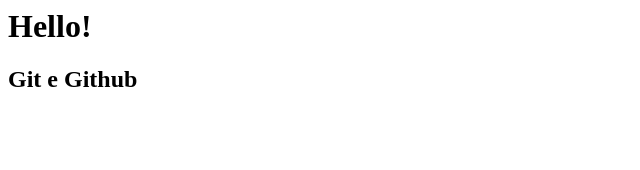
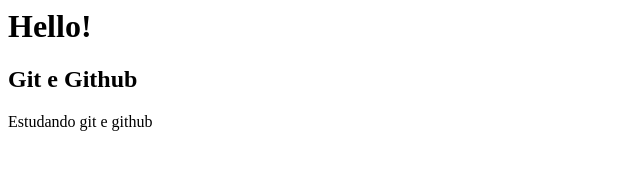
Before and after one commit to marcelopoars/curso-git-github, a plain HTML site: page index.html in a window 1280 px wide. Shown: the whole page, without its empty margins (0-640 px from the left). Drawn offline with Linux system fonts and the light colour scheme.

Commit message:
Created new a,txt file

```diff
--- a/index.html
+++ b/index.html
@@ -1,2 +1,3 @@
 <h1>Hello!</h1>
 <h2>Git e Github</h2>
+<p>Estudando git e github</p>
```
Also changed, not shown: a.txt (added), job.txt, names.txt.
